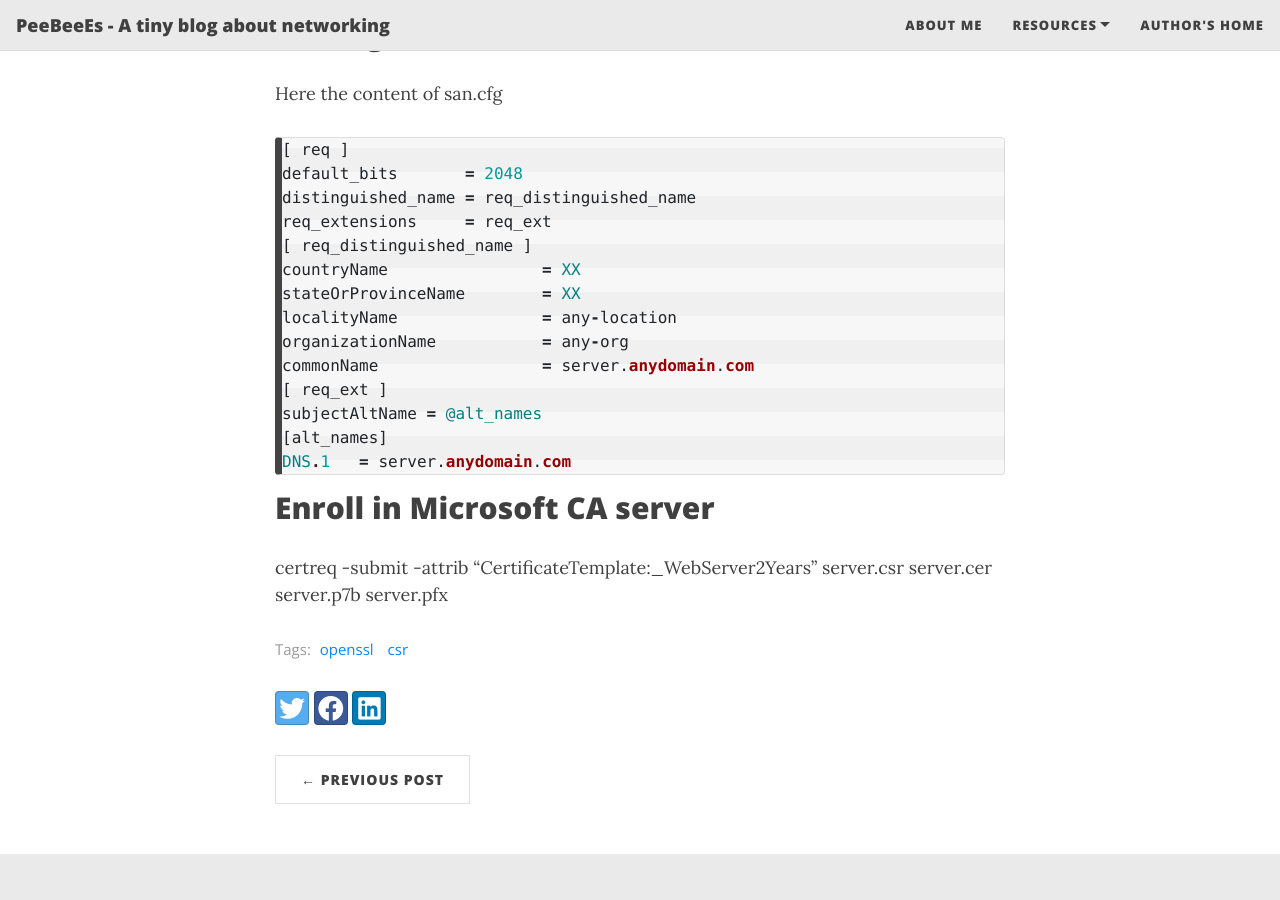
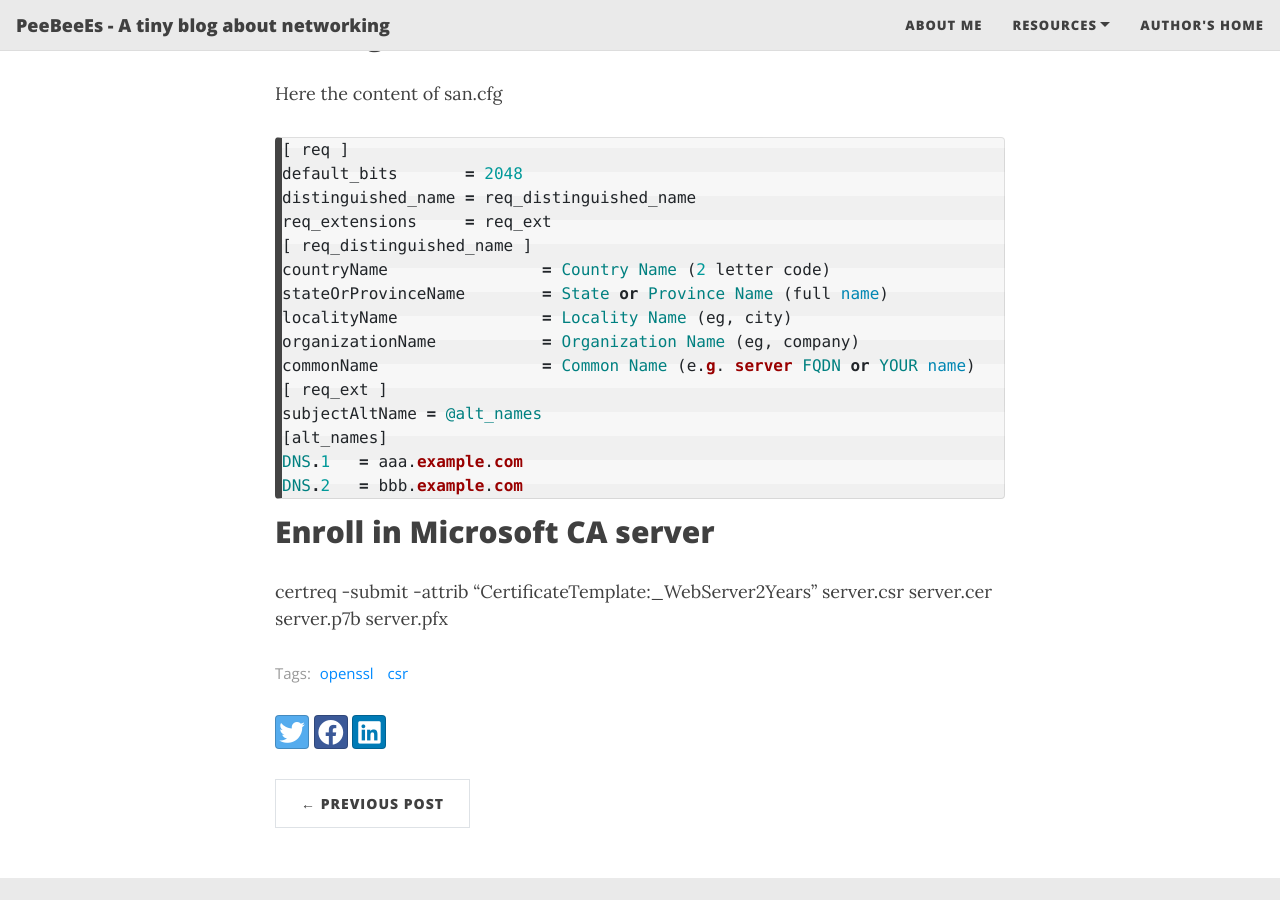
Before and after one commit to pbazelmans/pbazelmans.github.io, a Jekyll site: the page built from _posts/2020-09-10-openssl-generate-csr.md, in a window 1280 px wide and 900 px high, scrolled down 611 px. Built offline with Jekyll 4.4.1, drawn with Linux system fonts in a browser that asks for light colours; nearby versions of some CDN libraries.

Commit message:
Update 2020-09-10-openssl-generate-csr.md

```diff
--- a/_posts/2020-09-10-openssl-generate-csr.md
+++ b/_posts/2020-09-10-openssl-generate-csr.md
@@ -25,15 +25,16 @@ default_bits       = 2048
 distinguished_name = req_distinguished_name
 req_extensions     = req_ext
 [ req_distinguished_name ]
-countryName                = XX
-stateOrProvinceName        = XX
-localityName               = any-location
-organizationName           = any-org
-commonName                 = server.anydomain.com
+countryName                = Country Name (2 letter code)
+stateOrProvinceName        = State or Province Name (full name)
+localityName               = Locality Name (eg, city)
+organizationName           = Organization Name (eg, company)
+commonName                 = Common Name (e.g. server FQDN or YOUR name)
 [ req_ext ]
 subjectAltName = @alt_names
 [alt_names]
-DNS.1   = server.anydomain.com
+DNS.1   = aaa.example.com
+DNS.2   = bbb.example.com
 {% endhighlight %}
 
 ## Enroll in Microsoft CA server
```
